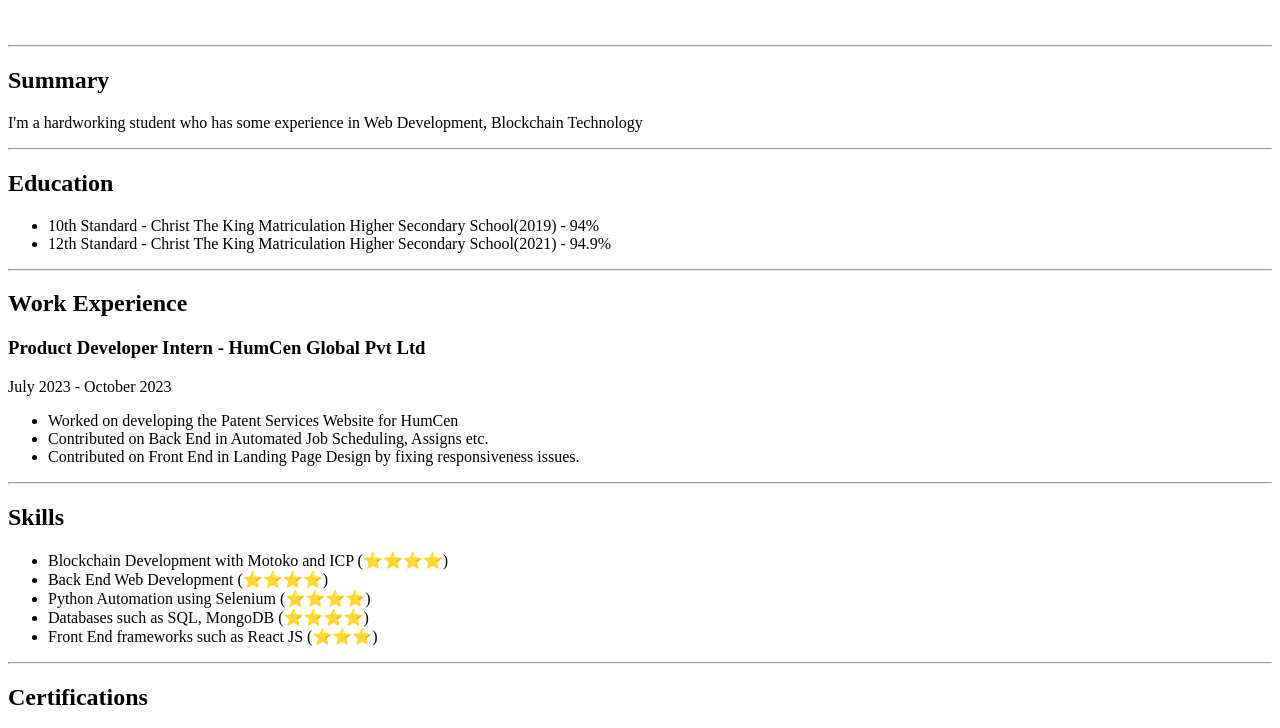
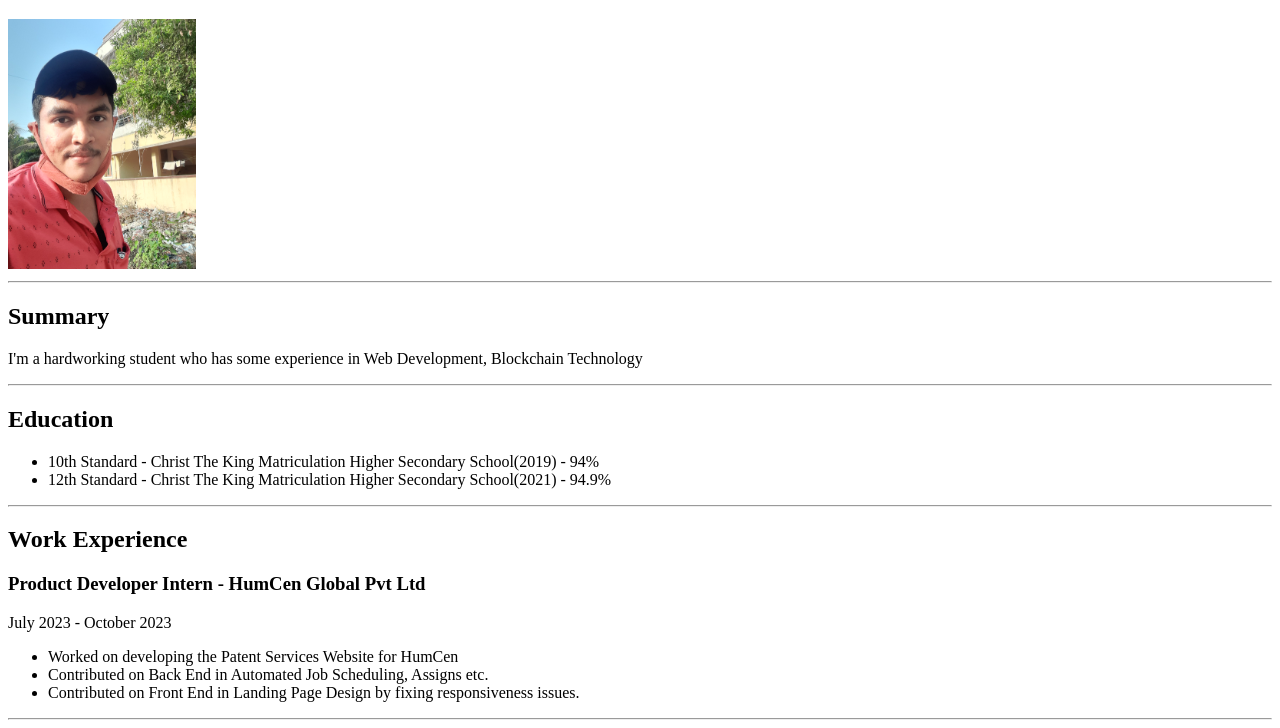
Before and after one commit to Nickobellic/my-portfolio, a plain HTML site: page index.html in a window 1280 px wide. Shown: the part 61-789 px from the top of the page. Drawn offline with Linux system fonts and the light colour scheme.

Commit message:
Some modifications

```diff
--- a/index.html
+++ b/index.html
@@ -7,7 +7,7 @@
     </head>
     <body>
         <h1>Rahul Kanna AV</h1>
-        <img>
+        <img src="./My_image.jpg" alt="Picture of Rahul Kanna AV" height="250px">
         <hr />
         <h2>Summary</h2>
         <p>I'm a hardworking student who has some experience in Web Development, Blockchain Technology</p>
```
Also changed, not shown: My_image.jpg (added).
